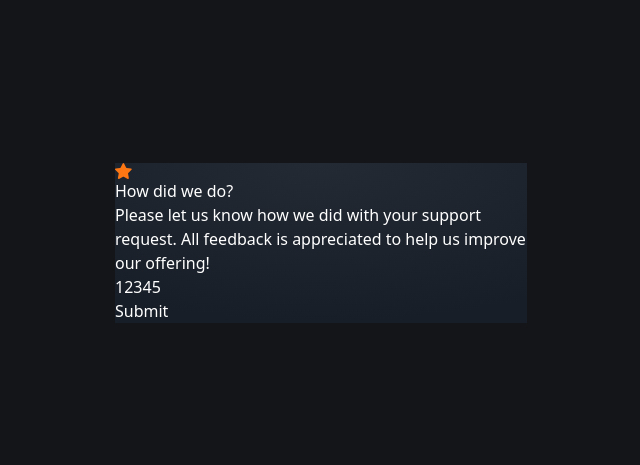
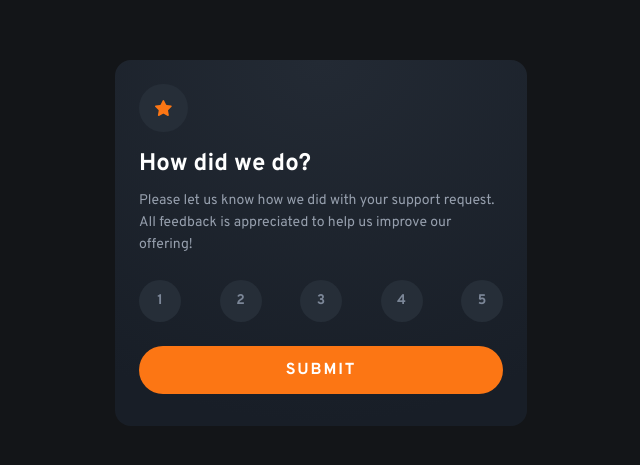
Before and after one commit to fatimaalbuquerque/feedback, a React (Vite) app: page / in a window 1280 px wide. Shown: the part 157-622 px from the top of the page, without its empty margins (319-959 px from the left). Built offline with nearby package versions, Linux system fonts and the light colour scheme.

Commit message:
criação da função para atualizar o card

```diff
--- a/index.html
+++ b/index.html
@@ -4,6 +4,9 @@
     <meta charset="UTF-8" />
     <link rel="icon" type="image/svg+xml" href="/public/favicon-32x32.png" />
     <meta name="viewport" content="width=device-width, initial-scale=1.0" />
+    <link rel="preconnect" href="https://fonts.googleapis.com">
+    <link rel="preconnect" href="https://fonts.gstatic.com" crossorigin>
+    <link href="https://fonts.googleapis.com/css2?family=Hanken+Grotesk:ital,wght@0,100..900;1,100..900&family=Overpass:ital,wght@0,100..900;1,100..900&display=swap" rel="stylesheet">
     <title>Feedback</title>
   </head>
   <body>
--- a/src/App.jsx
+++ b/src/App.jsx
@@ -1,25 +1,56 @@
 import iconStar from "./assets/icon-star.svg"
+import { useState } from "react"
 
 export function App() {
+  // submited= variável e setsubmited= função, q atualiza o valor da variável
+  const[submited, setSubmited] = useState(false) // = const submited = false
+  const[rateNote, setRateNote] = useState(0)
+
+  function handleSubmit() {
+    if(rateNote !== 0) {
+      setSubmited(!submited)
+      return
+    }
+
+    alert("Please, choose a rate button!")
+  }
+
+  function handleChangeRateNote(value) {
+    setRateNote(value)
+
+  }
+
   return(
     <div className="h-svh bg-very-dark-blue text-white flex justify-center items-center px-6">
-      <div className="bg-radial-gradient max-w-103">
-        <img src={iconStar} alt="icone estrela" />
+      {submited ===  false ? (
+        <div className="bg-radial-gradient max-w-103 px-6 pt-6 pb-8 rounded-2xl font-overpass">
 
-        <h1>How did we do?</h1>
-        <p>Please let us know how we did with your support request. All feedback is appreciated
-          to help us improve our offering!</p>
+          <div className="bg-dark-blue p-4 w-fit rounded-full mb-4">
+            <img src={iconStar} alt="icone estrela" />
+          </div>
 
-        <div>
-          <input type="button" value={1} />
-          <input type="button" value={2} />
-          <input type="button" value={3} />
-          <input type="button" value={4} />
-          <input type="button" value={5} />
+          <h1 className="font-bold text-2xl mb-2.5">How did we do?</h1>
+          <p className="text-light-gray text-sm leading-1 mb-6">Please let us know how we did with your support request. All feedback is appreciated
+            to help us improve our offering!</p>
+
+          <div className="flex justify-between mb-6">
+            <input type="button" value={1} className="bg-dark-blue w-10.5 h-10.5 rounded-full text-sm text-medium-gray font-bold focus:bg-medium-gray
+             focus:text-white" onClick={() => handleChangeRateNote(1)}/>
+            <input type="button" value={2} className="bg-dark-blue w-10.5 h-10.5 rounded-full text-sm text-medium-gray font-bold focus:bg-medium-gray
+             focus:text-white" onClick={() => handleChangeRateNote(2)}/>
+            <input type="button" value={3} className="bg-dark-blue w-10.5 h-10.5 rounded-full text-sm text-medium-gray font-bold focus:bg-medium-gray
+             focus:text-white" onClick={() => handleChangeRateNote(3)}/>
+            <input type="button" value={4} className="bg-dark-blue w-10.5 h-10.5 rounded-full text-sm text-medium-gray font-bold focus:bg-medium-gray
+             focus:text-white" onClick={() => handleChangeRateNote(4)}/>
+            <input type="button" value={5} className="bg-dark-blue w-10.5 h-10.5 rounded-full text-sm text-medium-gray font-bold focus:bg-medium-gray
+             focus:text-white" onClick={() => handleChangeRateNote(5)}/>
+          </div>
+
+          <button className="bg-orange w-full py-3 rounded-3xl uppercase font-bold tracking-1" onClick={handleSubmit}>Submit</button>
         </div>
-
-        <button>Submit</button>
-      </div>
+      ) : (
+        <p>Outro código</p>
+      )}
     </div>
   )
 }
--- a/src/index.css
+++ b/src/index.css
@@ -1,7 +1,16 @@
 @import "tailwindcss";
+@import url('https://fonts.googleapis.com/css2?family=Hanken+Grotesk:ital,wght@0,100..900;1,100..900&family=Overpass:ital,wght@0,100..900;1,100..900&display=swap');
 
 @theme {
+    --font-overpass: "Overpass", sans-serif;
     --color-very-dark-blue: #131518;
+    --color-dark-blue: #262E38;
+    --color-light-gray: #969FAD;
+    --color-medium-gray: #7C8798;
+    --color-orange: #FC7614;
+
+    --leading-1: 1.375rem;
+    --tracking-1: 1.867px;
 }
 
 @layer utilities {
```
